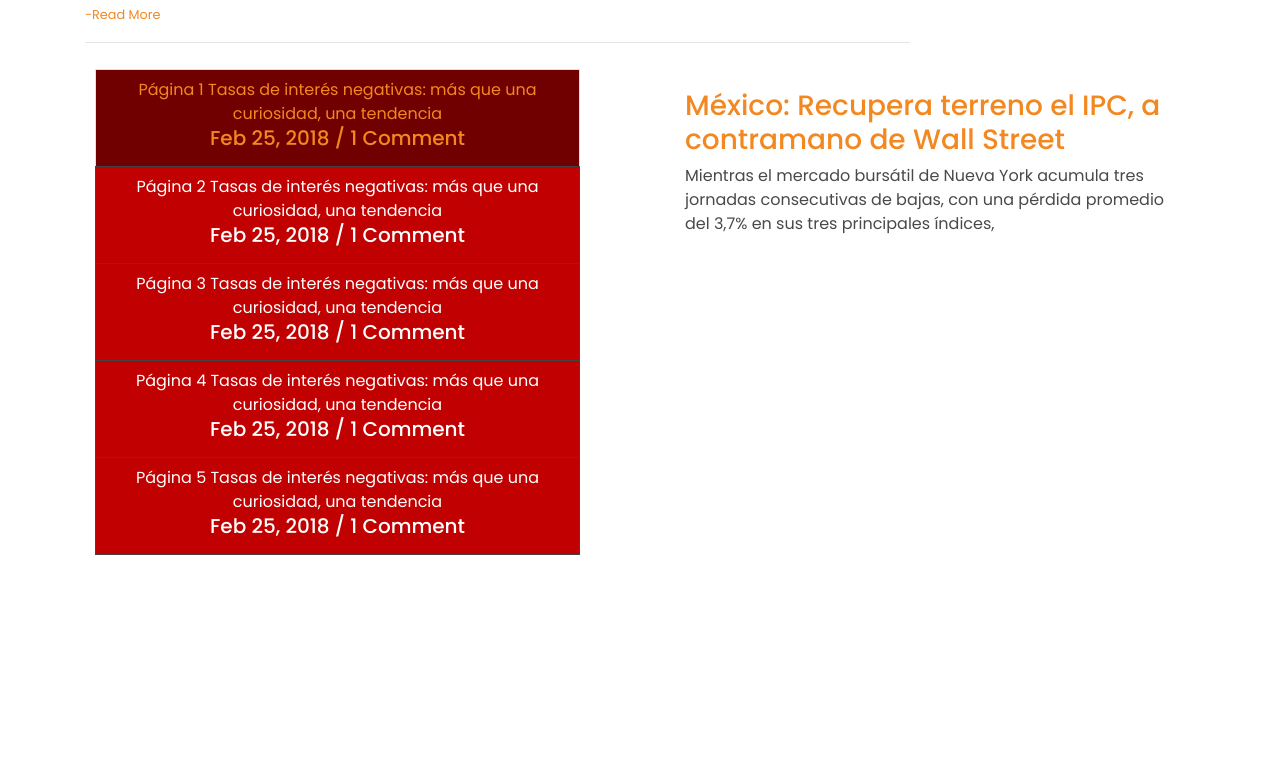
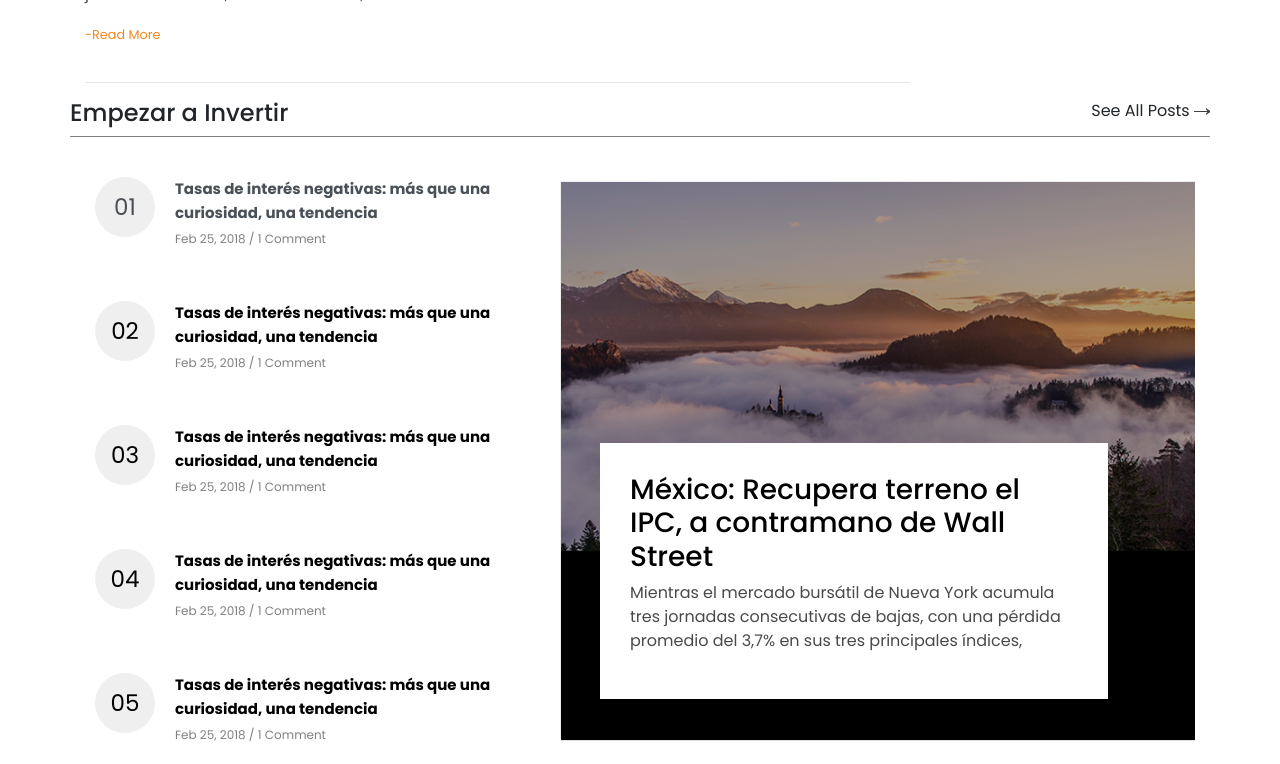
Before and after one commit to snehlata1/Home, a plain HTML site: page index.html in a window 1280 px wide. Shown: the part 1600-2364 px from the top of the page. Before the commit the page ends 2155 px from the top, so only its background shows below. Drawn offline with nearby package versions, Linux system fonts and the light colour scheme.

Commit message:
edit empezar section

```diff
--- a/css/style.css
+++ b/css/style.css
@@ -9,7 +9,7 @@
 .navbar-nav li a {
 	color: black !important;
 }
-.active, .navbar-nav a:hover {
+header .active, header .navbar-nav a:hover {
 	color: #f38820 !important;
 }
 .en, .pt a {
@@ -223,12 +223,14 @@
         display: inline-block;
     }
     .Actualidad span {
-        float:right;
+        float:right;cursor: pointer;
     }
+
     /**********blog************/
+
     .sidebar .form-control {
         margin: 0;
-        max-width: 240px;
+        max-width: 100%;
         border-right: 0;
         border-radius: 0;
         margin-bottom: 0;
@@ -240,6 +242,9 @@
         min-height: 45px;
         text-transform: none;
         font-weight: 400;
+    }
+    .recent {
+        margin: 20px 0px 15px;
     }
     .sidebar .btn.btn-primary {
         padding: 0;
@@ -282,11 +287,15 @@
     .w-100.justify-content-between {
         margin-bottom: 30px;
     }
+    .blog-meta.big-meta.col-md-12 {
+        margin: 20px 0;
+    }
     /***************tabpanel************/
     #tabpanel {
         display: flex;
     }
-    .tab-content{padding: 30px;
+    .tab-content{padding: 40px; background-image: url("../images/tab-img.png");
+        background-size: cover;min-height:560px;position:relative;margin-top: 7%;
     }
     .tab-img img {
         width: 100%;
@@ -297,18 +306,44 @@
     #tabpanel .nav.nav-pills.brand-pills.nav-stacked {
         display: block;
     }
-    #tab1 {
+    .sv-tab-panel {
         background: white;
         padding: 30px;
+        color: black;
+        position: absolute;
+        bottom: 42px;
+        max-width: 80%;
     }
-    #pag2 {
-        background-image: url("../images/tab-img.png");
-        background-size: cover;
+
+    .Actualidad {
+        width: 100%;
     }
 
 
-
-
+    #tabpanel small {
+        font-size: 12px;
+        color: gray;
+        display:inherit;
+        width: 100%;line-height:27px;
+    }
+    #tabpanel b {
+        float: left;
+        background: #efefef;
+        border-radius: 50%;
+        padding: 13px;
+        height: 60px;
+        width: 60px;
+        text-align: center;
+        font-size: 23px;
+        font-weight: normal;margin-right:20px;
+    }
+    #tabpanel span {
+        font-weight: bold;font-size:15px;
+    }
+    #tabpanel a:hover b {
+        background: #f38820;
+        color: white;
+    }
     .vertical-tabs{
         font-size:15px;
         padding:10px;
@@ -316,17 +351,21 @@
     }
      .vertical-tabs .nav-tabs .nav-link{
         border-radius: 0;
-        background:#c10101;
-        text-align:center;
+        text-align:left;
         font-size: 16px;
-        border:1px solid #424242;
-        color:#fff;
+        border:0;
+        color:black;
         height:100%;
-        width: 100%;
+        width: 100%;padding:10px;
     }
-     .vertical-tabs .nav-tabs .nav-link.active{
-        background-color:#700000!important;
-        color:#fff;
+
+    .vertical-tabs {
+        display: inline-block;
+        padding: 0;
+    }
+
+     .vertical-tabs .nav-tabs .nav-link.active:hover{
+        background-color:#efefef !important;
     }
      .vertical-tabs .tab-content>.active{
         background:#fff;
@@ -337,11 +376,12 @@
 
         display:flex;
         float:left;
-        margin-right:20px;
-        padding-right:15px;
     }
      .vertical-tabs .sv-tab-panel{
         background:#fff;
         height:274px;
         padding-top:10px;
     }
+    #tabpanel  ul .nav-item {
+        margin-top: 30px !important;
+    }
--- a/index.html
+++ b/index.html
@@ -115,7 +115,7 @@
                     </div>
                     <div class="Actualidad">
                         <h4>Actualidad</h4>
-                        <span>See All Posts</span>
+                       <span>See All Posts <img src="images/right-arrow.png"></span>
                     </div>
                 </div>
             </div>
@@ -128,7 +128,7 @@
                     <div class="page-wrapper">
                         <div class="blog-list clearfix">
                             <div class="blog-box row">
-                                <div class="col-md-12">
+                                <div class="col-md-12 post-blog">
                                     <div class="post-media">
                                         <a href="#" title="">
                                             <img src="images/blog.jpg" alt="" class="img-fluid">
@@ -169,8 +169,8 @@
                         </div><!-- end widget -->
 
                         <div class="widget">
-                            <h4 class="widget-title">Recent Posts</h4>
-                            <span>SEE ALL</span>
+                            <div class="recent"><h4 class="widget-title">Recent Posts</h4>
+                            <span>SEE ALL <img src="images/right-arrow.png"></span></div>
                             <div class="blog-list-widget">
                                 <div class="list-group">
                                     <a href="garden-single.html" class="list-group-item list-group-item-action flex-column align-items-start">
@@ -220,57 +220,60 @@
             </div><!-- end row -->
         </div><!-- end container -->
     </section>
-    <div class="main">
 
         <section id="section2" class="tasas">
             <div class="container">
 
                               <div class="row">
+                                <div class="Actualidad">
+                                    <h4>Empezar a Invertir</h4>
+                                    <span>See All Posts <img src="images/right-arrow.png"></span>
+                                </div>
                                 <div id="tabpanel" role="tabpanel">
-                                    <div class="col-md-6">
+                                    <div class="col-md-5">
                                         <div class="vertical-tabs">
                                             <ul class="nav nav-tabs" role="tablist">
                                               <li class="nav-item">
-                                                <a class="nav-link active" data-toggle="tab" href="#pag1" role="tab" aria-controls="home">Página 1
+                                                <a class="nav-link active" data-toggle="tab" href="#pag1" role="tab" aria-controls="home"><b>01</b>
                                                     <span>Tasas de interés negativas: más que
                                                         una curiosidad, una tendencia</span>
-                                                    <h5>Feb 25, 2018 / 1 Comment</h5>
+                                                    <small>Feb 25, 2018 / 1 Comment</small>
                                                 </a>
                                               </li>
                                               <li class="nav-item">
-                                                <a class="nav-link" data-toggle="tab" href="#pag2" role="tab" aria-controls="profile">Página 2
+                                                <a class="nav-link" data-toggle="tab" href="#pag2" role="tab" aria-controls="profile"><b>02</b>
                                                     <span>Tasas de interés negativas: más que
                                                         una curiosidad, una tendencia</span>
-                                                    <h5>Feb 25, 2018 / 1 Comment</h5>
+                                                    <small>Feb 25, 2018 / 1 Comment</small>
                                                 </a>
                                               </li>
                                               <li class="nav-item">
-                                                <a class="nav-link" data-toggle="tab" href="#pag3" role="tab" aria-controls="messages">Página 3
+                                                <a class="nav-link" data-toggle="tab" href="#pag3" role="tab" aria-controls="messages"><b>03</b>
                                                     <span>Tasas de interés negativas: más que
                                                         una curiosidad, una tendencia</span>
-                                                    <h5>Feb 25, 2018 / 1 Comment</h5>
+                                                    <small>Feb 25, 2018 / 1 Comment</small>
                                                 </a>
                                               </li>
                                               <li class="nav-item">
-                                                <a class="nav-link" data-toggle="tab" href="#pag4" role="tab" aria-controls="settings">Página 4
+                                                <a class="nav-link" data-toggle="tab" href="#pag4" role="tab" aria-controls="settings"><b>04</b>
                                                     <span>Tasas de interés negativas: más que
                                                         una curiosidad, una tendencia</span>
-                                                    <h5>Feb 25, 2018 / 1 Comment</h5>
+                                                    <small>Feb 25, 2018 / 1 Comment</small>
                                                 </a>
                                               </li>
 
                                               <li class="nav-item">
-                                                <a class="nav-link" data-toggle="tab" href="#pag5" role="tab" aria-controls="settings">Página 5
+                                                <a class="nav-link" data-toggle="tab" href="#pag5" role="tab" aria-controls="settings"><b>05</b>
                                                     <span>Tasas de interés negativas: más que
                                                         una curiosidad, una tendencia</span>
-                                                    <h5>Feb 25, 2018 / 1 Comment</h5>
+                                                    <small>Feb 25, 2018 / 1 Comment</small>
                                                 </a>
                                               </li>
                                             </ul>
 
                                     </div>
                                     </div>
-                                    <div class="col-md-6">
+                                    <div class="col-md-7">
                                         <div class="tab-content">
                                             <div class="tab-pane active" id="pag1" role="tabpanel">
                                               <div class="sv-tab-panel">
@@ -325,7 +328,6 @@
 
     </div>
     </section>
- </div>
 
 
 
```
Also changed, not shown: images/right-arrow.png (added).
